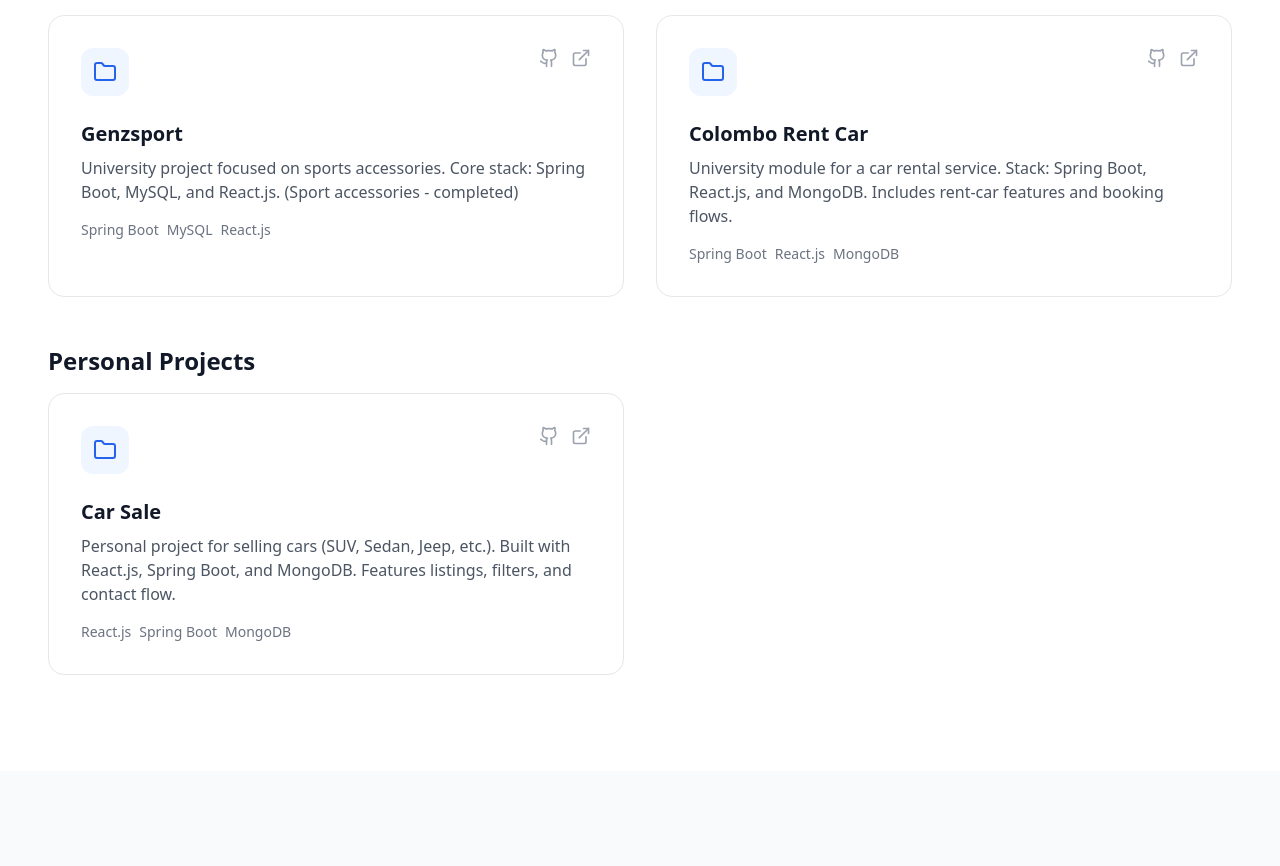
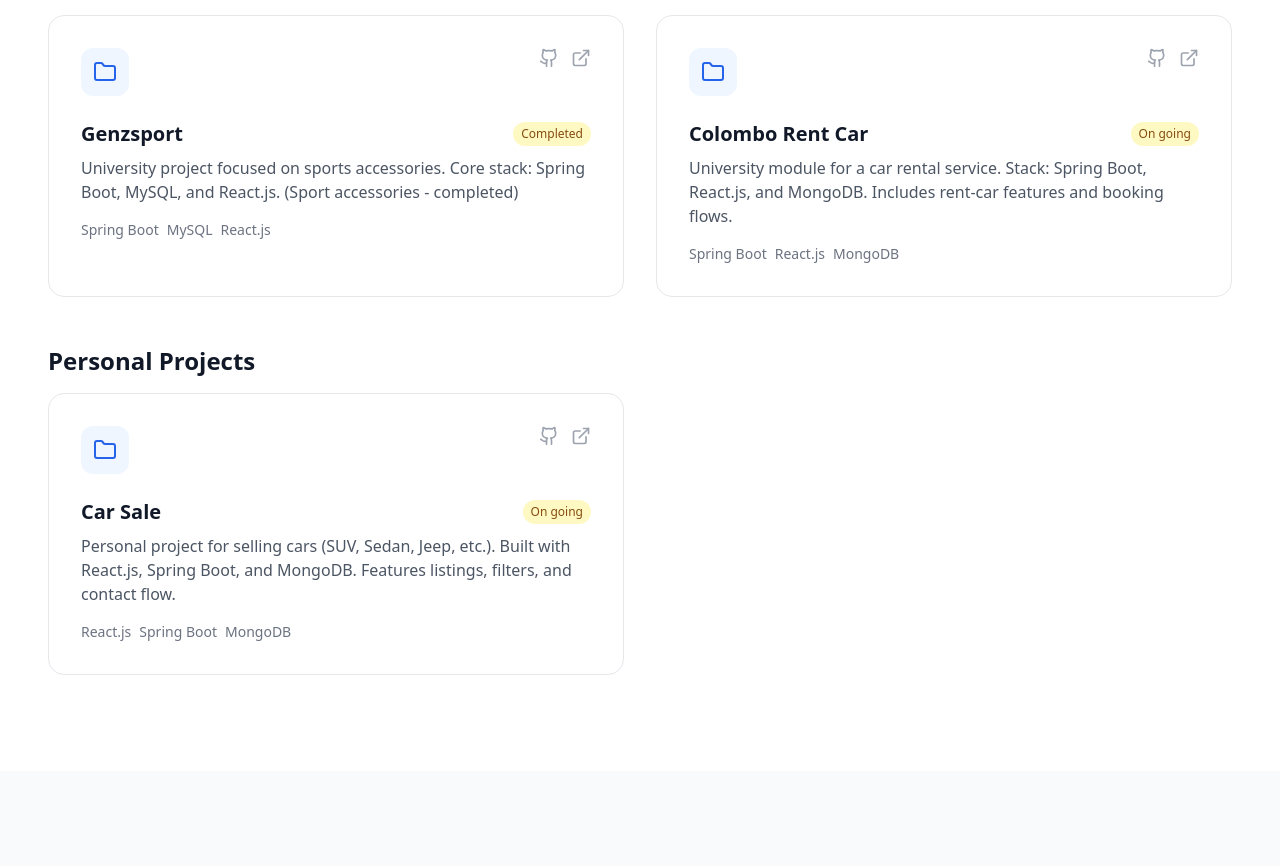
Before and after one commit to Ovindu0812/portfolio, a React (Vite) app: page / in a window 1280 px wide. Shown: the part 2481-3347 px from the top of the page. Built offline with nearby package versions, Linux system fonts and the light colour scheme.

Commit message:
edit the projects

```diff
--- a/src/components/Projects.jsx
+++ b/src/components/Projects.jsx
@@ -8,6 +8,7 @@ export function Projects() {
       title: "Genzsport",
       description:
         "University project focused on sports accessories. Core stack: Spring Boot, MySQL, and React.js. (Sport accessories - completed)",
+      status: "Completed",
       tech: ["Spring Boot", "MySQL", "React.js"],
       github: "https://github.com/Ovindu0812",
       demo: "#",
@@ -17,6 +18,7 @@ export function Projects() {
       title: "Colombo Rent Car",
       description:
         "University module for a car rental service. Stack: Spring Boot, React.js, and MongoDB. Includes rent-car features and booking flows.",
+      status: "On going",
       tech: ["Spring Boot", "React.js", "MongoDB"],
       github: "https://github.com/Ovindu0812",
       demo: "#",
@@ -29,6 +31,7 @@ export function Projects() {
       title: "Car Sale",
       description:
         "Personal project for selling cars (SUV, Sedan, Jeep, etc.). Built with React.js, Spring Boot, and MongoDB. Features listings, filters, and contact flow.",
+      status: "On going",
       tech: ["React.js", "Spring Boot", "MongoDB"],
       github: "https://github.com/Ovindu0812",
       demo: "#",
@@ -85,7 +88,14 @@ export function Projects() {
                     </div>
                   </div>
 
-                  <h4 className="text-xl font-bold text-gray-900 mb-2 group-hover:text-blue-600 transition-colors">{project.title}</h4>
+                  <div className="flex items-center justify-between mb-2">
+                    <h4 className="text-xl font-bold text-gray-900 group-hover:text-blue-600 transition-colors">{project.title}</h4>
+                    {project.status && (
+                      <span className="ml-3 inline-flex items-center px-2 py-1 text-xs font-medium rounded-full bg-yellow-100 text-yellow-800">
+                        {project.status}
+                      </span>
+                    )}
+                  </div>
                   <p className="text-gray-600 mb-4 line-clamp-3">{project.description}</p>
 
                   <div className="flex flex-wrap gap-2 mt-auto">
@@ -130,7 +140,14 @@ export function Projects() {
                     </div>
                   </div>
 
-                  <h4 className="text-xl font-bold text-gray-900 mb-2 group-hover:text-blue-600 transition-colors">{project.title}</h4>
+                  <div className="flex items-center justify-between mb-2">
+                    <h4 className="text-xl font-bold text-gray-900 group-hover:text-blue-600 transition-colors">{project.title}</h4>
+                    {project.status && (
+                      <span className="ml-3 inline-flex items-center px-2 py-1 text-xs font-medium rounded-full bg-yellow-100 text-yellow-800">
+                        {project.status}
+                      </span>
+                    )}
+                  </div>
                   <p className="text-gray-600 mb-4 line-clamp-3">{project.description}</p>
 
                   <div className="flex flex-wrap gap-2 mt-auto">
```
